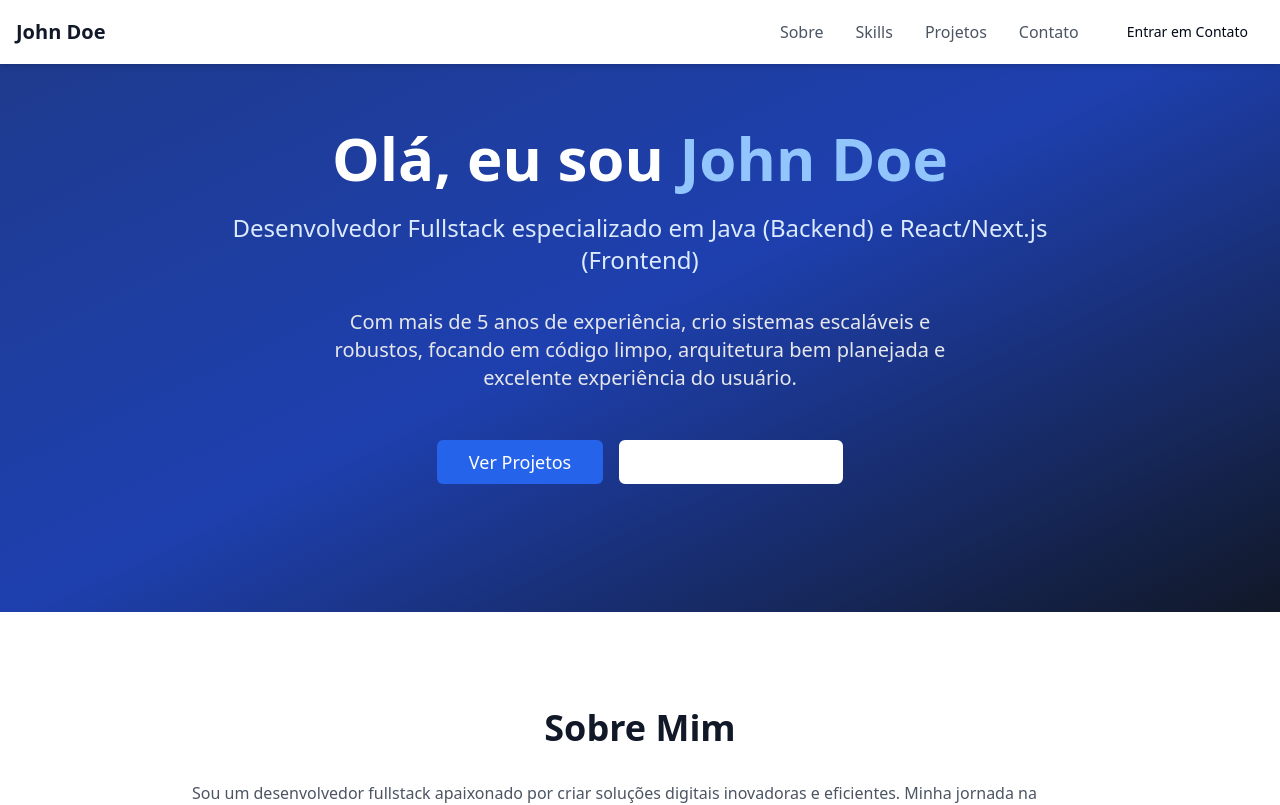
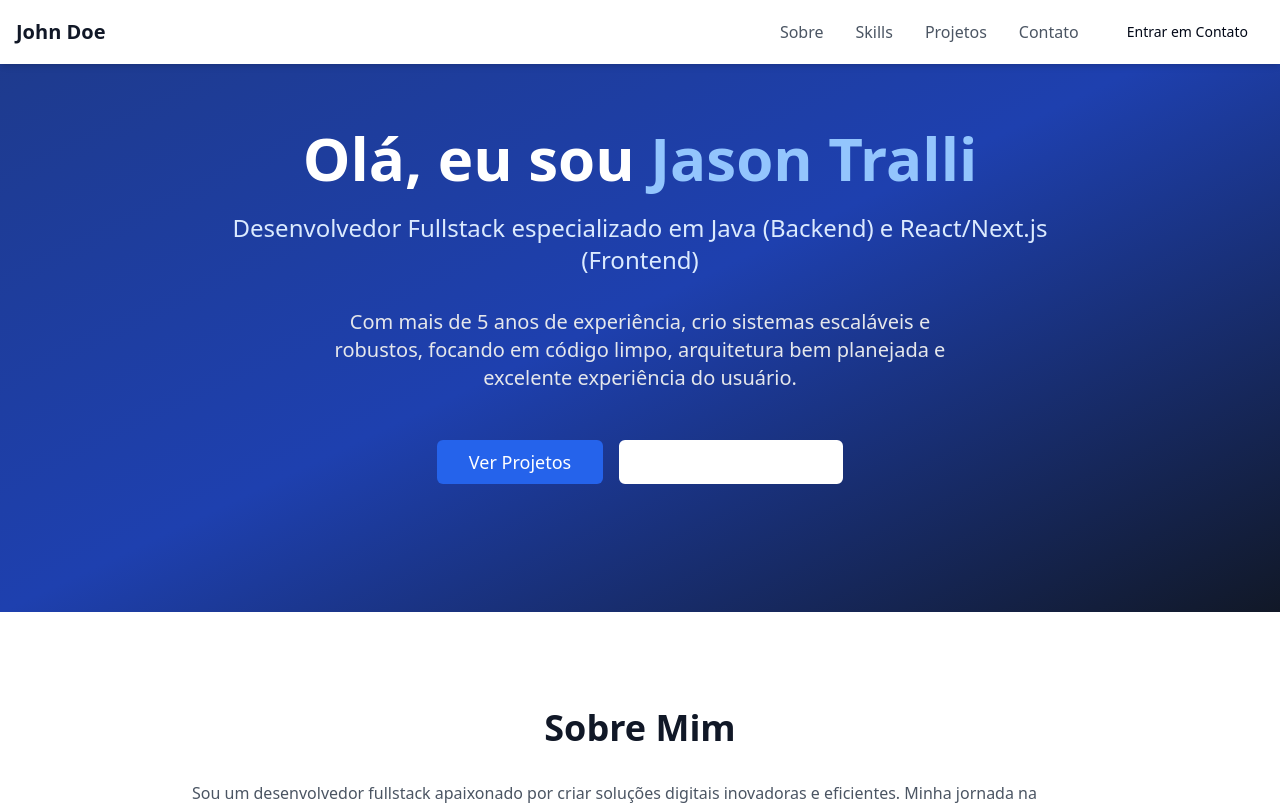
Before and after one commit to JTrallii/NexuService, a React (Vite) app: page / in a window 1280 px wide. Shown: the top 805 px of the page. Built offline with nearby package versions, Linux system fonts and the light colour scheme.

Commit message:
[dyad] Updated name from John Doe to Jason Tralli in Hero component. - wrote 1 file(s)

```diff
--- a/src/components/hero.tsx
+++ b/src/components/hero.tsx
@@ -8,7 +8,7 @@ const Hero = () => {
       <div className="container mx-auto px-4">
         <div className="max-w-4xl mx-auto text-center">
           <h1 className="text-4xl md:text-6xl font-bold mb-6 leading-tight">
-            Olá, eu sou <span className="text-blue-300">John Doe</span>
+            Olá, eu sou <span className="text-blue-300">Jason Tralli</span>
           </h1>
           <h2 className="text-xl md:text-2xl font-medium mb-8 text-blue-100">
             Desenvolvedor Fullstack especializado em Java (Backend) e React/Next.js (Frontend)
```
